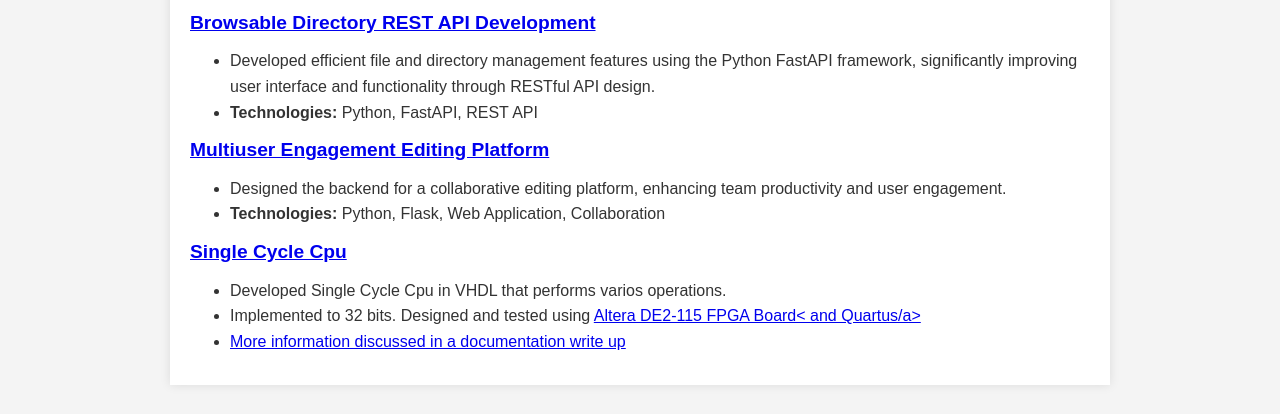
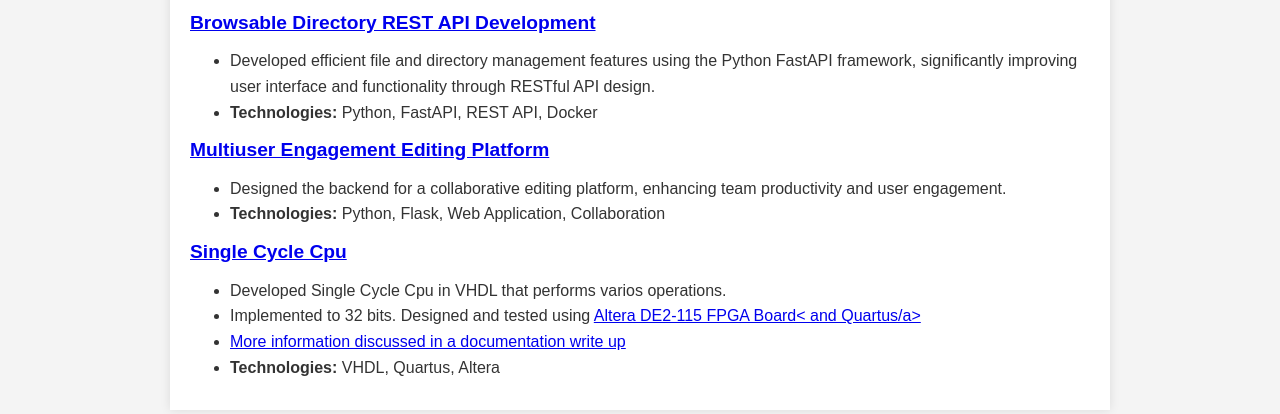
Before and after one commit to JeterG/Portfolio, a plain HTML site: page projects.html in a window 1280 px wide. Shown: the part 192-606 px from the top of the page. Drawn offline with Linux system fonts and the light colour scheme.

Commit message:
single cycle cpu technologies

```diff
--- a/projects.html
+++ b/projects.html
@@ -23,7 +23,7 @@
         <div class="project-title"><a href = "https://github.com/JeterG/Browsable-Directory-REST-API" target="_blank">Browsable Directory REST API Development</a></div>
         <ul>
             <li>Developed efficient file and directory management features using the Python FastAPI framework, significantly improving user interface and functionality through RESTful API design.</li>
-            <li><strong>Technologies:</strong> Python, FastAPI, REST API</li>
+            <li><strong>Technologies:</strong> Python, FastAPI, REST API, Docker</li>
         </ul>
 
         <div class="project-title"><a href = "https://github.com/JeterG/MEEP" target="_blank">Multiuser Engagement Editing Platform</a></div>
@@ -36,6 +36,8 @@
             <li>Developed Single Cycle Cpu in VHDL that performs varios operations.</li>
             <li>Implemented to 32 bits. Designed and tested using <a href="https://www.terasic.com.tw/cgi-bin/page/archive.pl?Language=English&No=502">Altera DE2-115 FPGA Board< and Quartus/a></li>
             <li><a href="https://github.com/JeterG/CSC343/blob/master/GUTIERREZ_JETER_CSC343_FALL_2017_LAB_8_SINGLE_CYCLE_CPU/GUTIERREZ_JETER_CSC343_LAB_8_SINGLE_CYCLE_CPU_FALL_2017.pdf" target="_blank">More information discussed in a documentation write up </a> </li>
+            <li><strong>Technologies:</strong> VHDL, Quartus, Altera</li>
+
         </ul>
         <!-- Add more projects here as needed -->
     </div>
```
